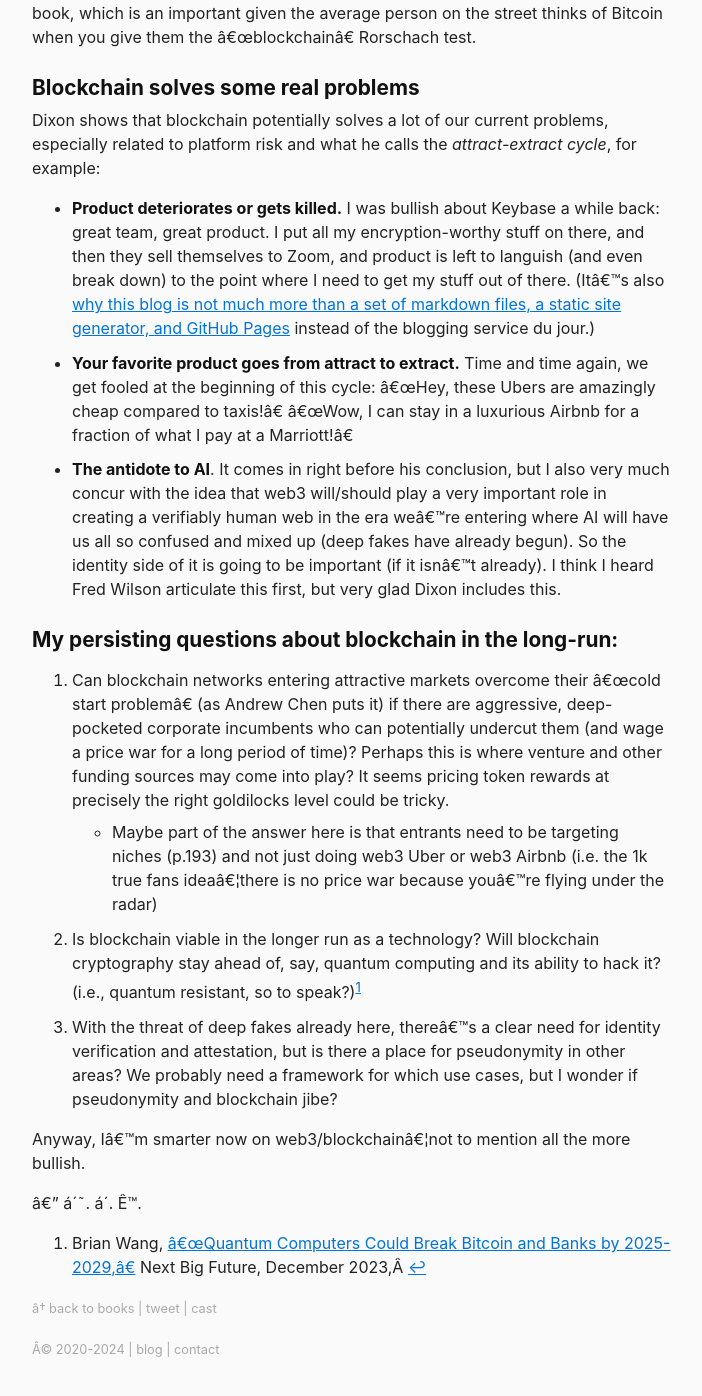
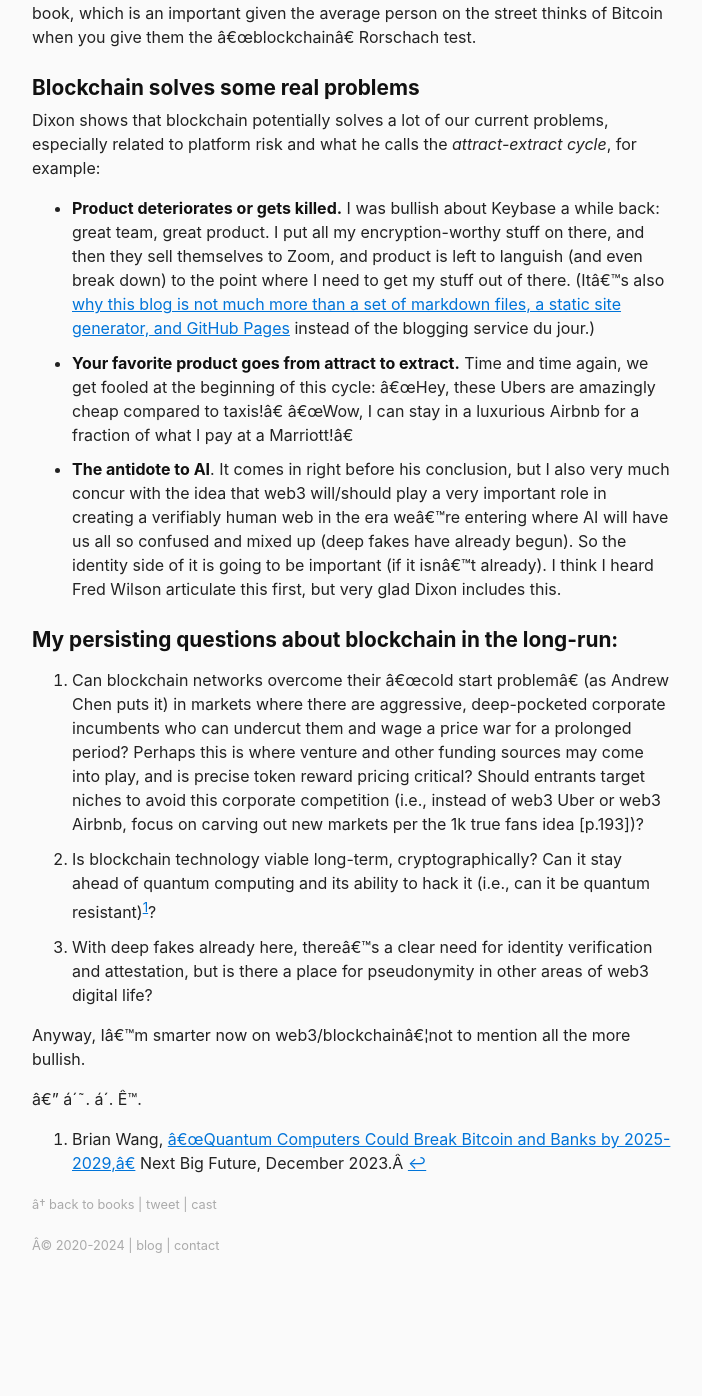
Before and after one commit to berensp/berensp.github.io, a Jekyll site: the page built from _bookreviews/read-write-own.md, in a window 1280 px wide and 1400 px high, scrolled down 719 px. Shown: the top 1396 px of the window, without its empty margins (288-990 px from the left). Built offline with Jekyll 4.4.1, drawn with Linux system fonts in a browser that asks for light colours; a script that is not in the unit is left out; after the commit the page ends 2015 px from its top, so only the background shows below that; some of the changed text lies outside the part shown.

Commit message:
Update read-write-own.md

```diff
--- a/_bookreviews/read-write-own.md
+++ b/_bookreviews/read-write-own.md
@@ -26,12 +26,11 @@
 - **The antidote to AI**. It comes in right before his conclusion, but I also very much concur with the idea that web3 will/should play a very important role in creating a verifiably human web in the era we're entering where AI will have us all so confused and mixed up (deep fakes have already begun). So the identity side of it is going to be important (if it isn't already). I think I heard Fred Wilson articulate this first, but very glad Dixon includes this.
 
 ## My persisting questions about blockchain in the long-run:
-1. Can blockchain networks entering attractive markets overcome their "cold start problem" (as Andrew Chen puts it) if there are aggressive, deep-pocketed corporate incumbents who can potentially undercut them (and wage a price war for a long period of time)? Perhaps this is where venture and other funding sources may come into play? It seems pricing token rewards at precisely the right goldilocks level could be tricky.
-	- Maybe part of the answer here is that entrants need to be targeting niches (p.193) and not just doing web3 Uber or web3 Airbnb (i.e. the 1k true fans idea...there is no price war because you're flying under the radar)
-2. Is blockchain viable in the longer run as a technology? Will blockchain cryptography stay ahead of, say, quantum computing and its ability to hack it? (i.e., quantum resistant, so to speak?)[^1]
-3. With the threat of deep fakes already here, there's a clear need for identity verification and attestation, but is there a place for pseudonymity in other areas? We probably need a framework for which use cases, but I wonder if pseudonymity and blockchain jibe?
+1. Can blockchain networks overcome their "cold start problem" (as Andrew Chen puts it) in markets where there are aggressive, deep-pocketed corporate incumbents who can undercut them and wage a price war for a prolonged period? Perhaps this is where venture and other funding sources may come into play, and is precise token reward pricing critical? Should entrants target niches to avoid this corporate competition (i.e., instead of web3 Uber or web3 Airbnb, focus on carving out new markets per the 1k true fans idea [p.193])?
+2. Is blockchain technology viable long-term, cryptographically? Can it stay ahead of quantum computing and its ability to hack it (i.e., can it be quantum resistant)[^1]?
+3. With deep fakes already here, there's a clear need for identity verification and attestation, but is there a place for pseudonymity in other areas of web3 digital life?
 
-[^1]: Brian Wang, ["Quantum Computers Could Break Bitcoin and Banks by 2025-2029,"](https://www.nextbigfuture.com/2023/12/quantum-computers-could-break-bitcoin-and-banks-by-2025-2029.html) Next Big Future, December 2023,
+[^1]: Brian Wang, ["Quantum Computers Could Break Bitcoin and Banks by 2025-2029,"](https://www.nextbigfuture.com/2023/12/quantum-computers-could-break-bitcoin-and-banks-by-2025-2029.html) Next Big Future, December 2023.
 
 Anyway, I'm smarter now on web3/blockchain...not to mention all the more bullish.
 
```
Also changed, not shown: other parts of _bookreviews/read-write-own.md (+1 -1 lines).
